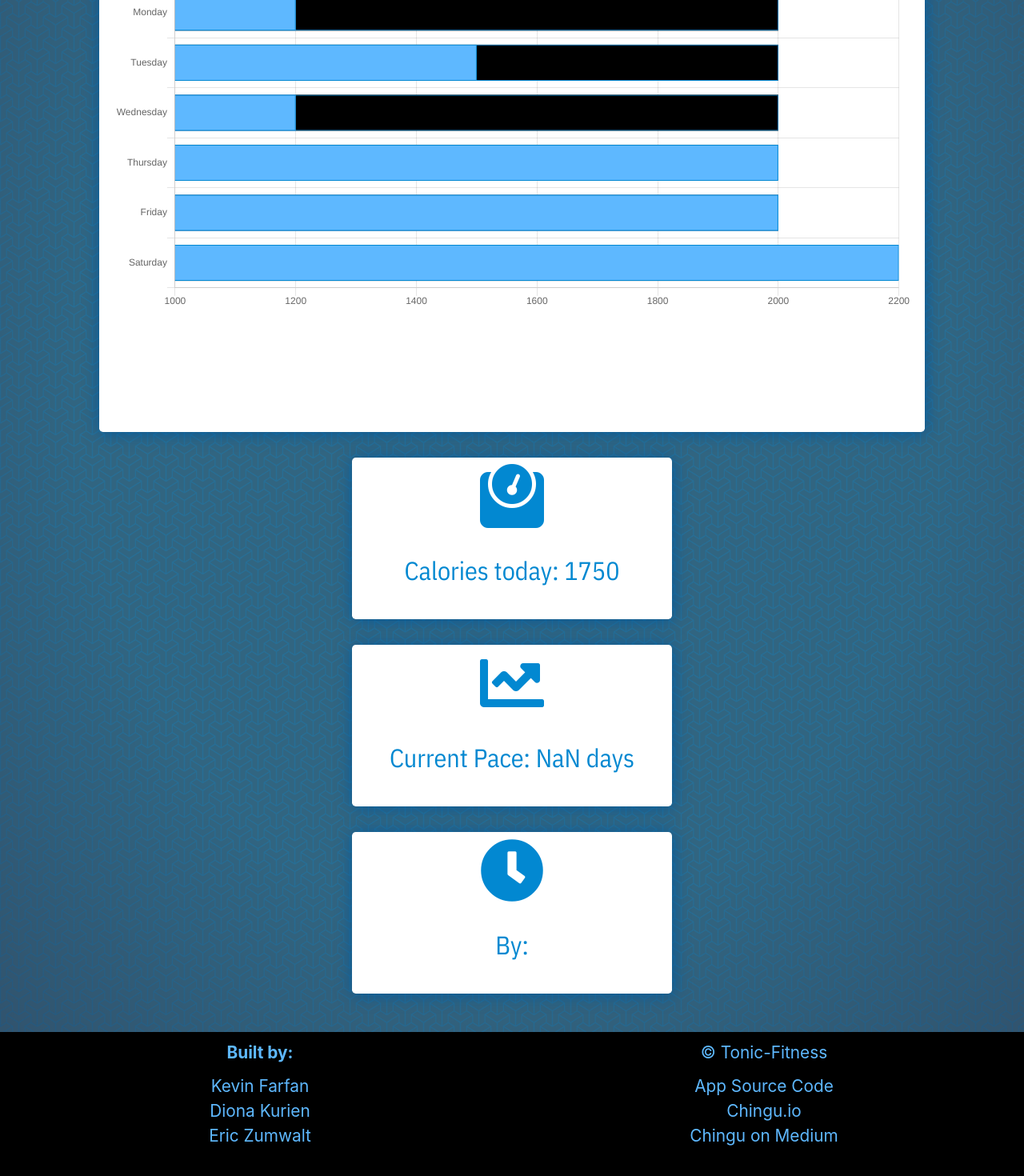
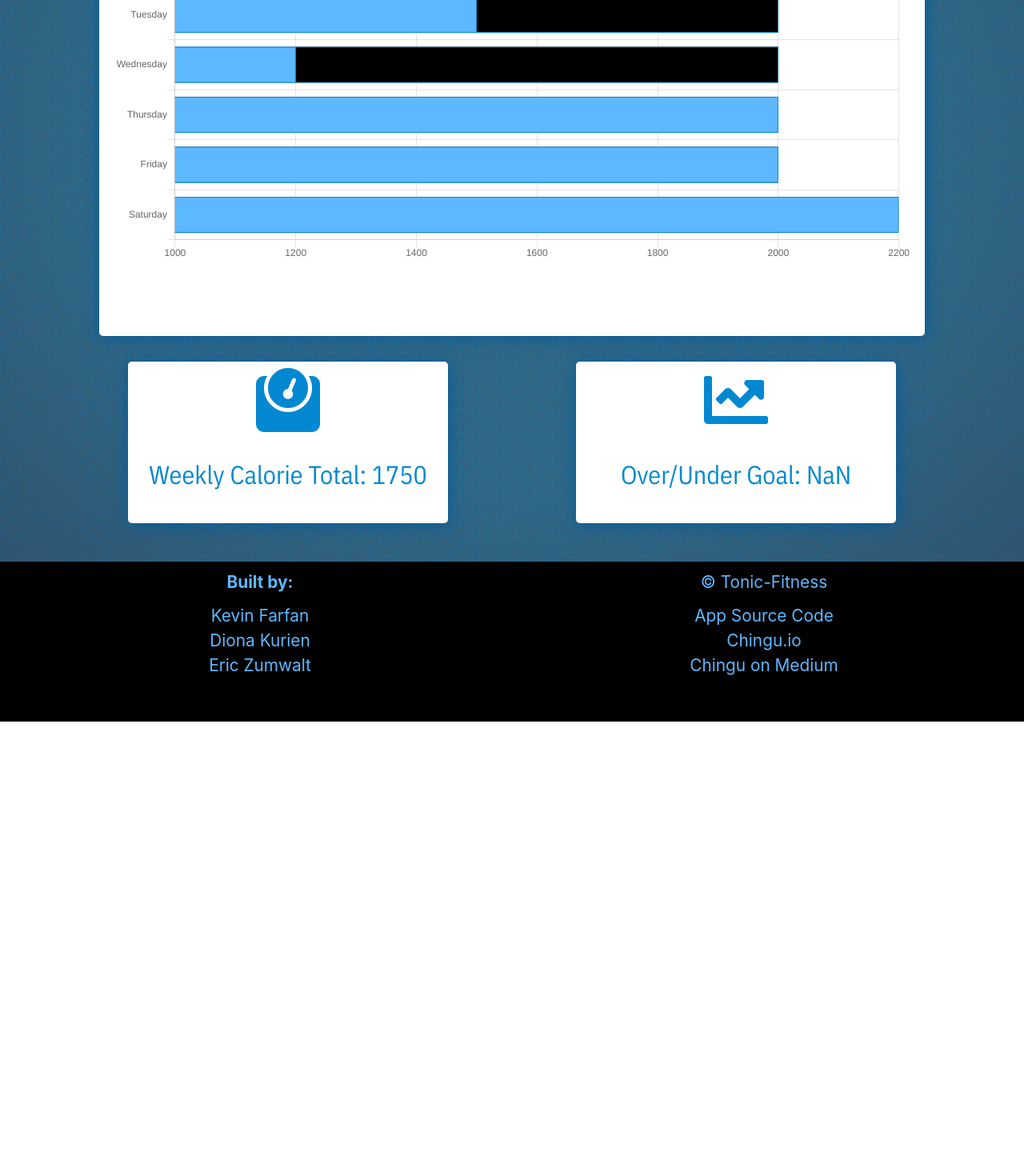
Before and after one commit to chingu-voyages/geckos-project-11, a React (Create React App) app in the folder tonic-fitness/: page /results in a window 1280 px wide. Shown: the part 460-1930 px from the top of the page at 80% size. After the commit the page ends 1362 px from the top, so only its background shows below. Built offline with nearby package versions, Linux system fonts and the light colour scheme.

Commit message:
Change boxes and layout of them

```diff
--- a/tonic-fitness/src/components/Results.js
+++ b/tonic-fitness/src/components/Results.js
@@ -6,7 +6,7 @@ const Results = (props) => {
   let totalCalories = 1750;
   let defecit = maintenance - totalCalories;
   let target = (props.weight - props.goal) * 3500;
-  let pace = Math.round(target/defecit);
+  let overUnder = Math.round(target/defecit);
 
   //Set data for Chart
   const chartData = {
@@ -54,15 +54,11 @@ const Results = (props) => {
         </article>
         <article className="results-box flex-col">
             <i className="fas fa-weight"></i>
-          <p className="heading-text dark-text"> Calories today: {totalCalories} </p>
+          <p className="heading-text dark-text"> Weekly Calorie Total: {totalCalories} </p>
         </article>
         <article className="results-box flex-col">
             <i className="fas fa-chart-line"></i>
-          <p className="heading-text dark-text"> Current Pace: {pace} days</p>
-        </article>
-        <article className="results-box flex-col">
-            <i className="fas fa-clock"></i>
-          <p className="heading-text dark-text"> By: </p>
+          <p className="heading-text dark-text"> Over/Under Goal: {overUnder}</p>
         </article>
       </section>
     </div>
--- a/tonic-fitness/src/stylesheets/Results.scss
+++ b/tonic-fitness/src/stylesheets/Results.scss
@@ -86,9 +86,15 @@
 
   #results {
 
+    .result-display {
+      flex-flow: row wrap;
+      justify-content: space-evenly;
+      align-items: center;
+    }
+
     .chart {
       width: 800px;
-      height: 600px;
+      height: 520px;
     }
 
   }
@@ -101,7 +107,7 @@
 
     .chart {
       width: 1000px;
-      height: 800px;
+      height: 680px;
     }
 
   }
```
